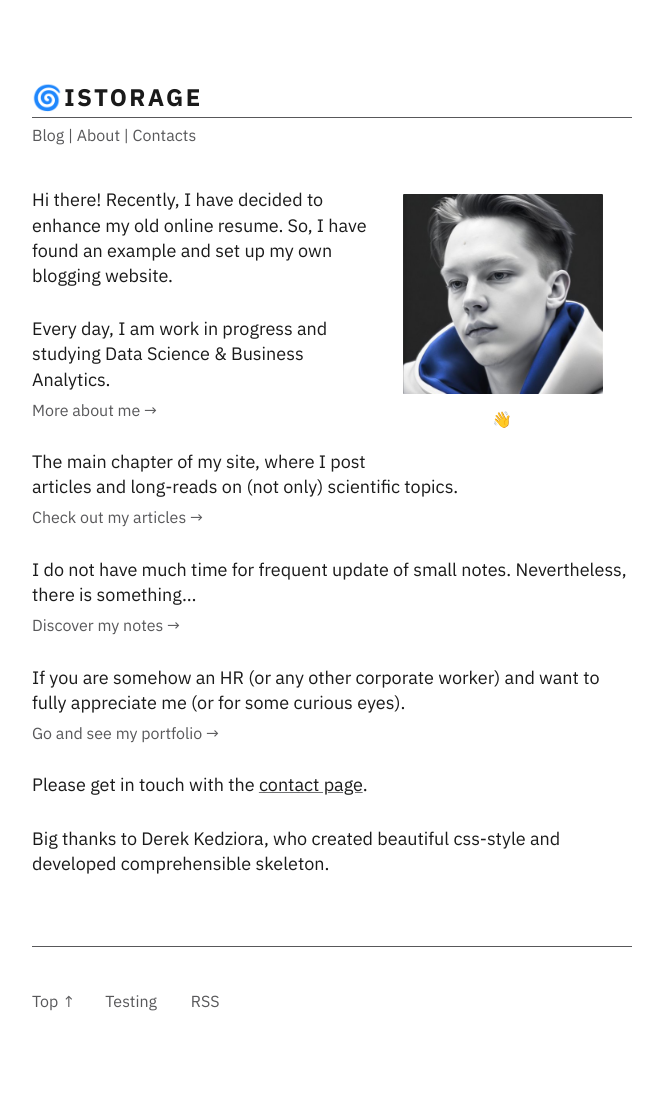
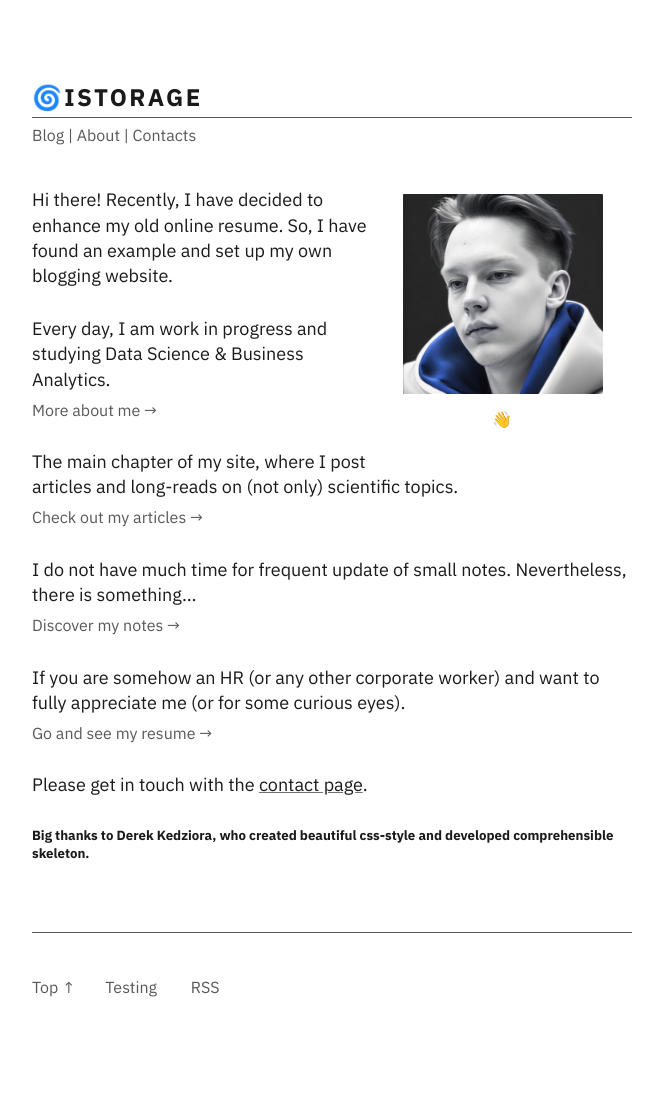
Before and after one commit to suchkow/suchkow.github.io, a Jekyll site: the page built from index.md, in a window 1280 px wide. Shown: the whole page, without its empty margins (308-971 px from the left). Built offline with Jekyll 4.4.1, drawn with Linux system fonts in a browser that asks for light colours.

Commit message:
Minor changes were made.

```diff
--- a/index.md
+++ b/index.md
@@ -19,11 +19,11 @@ I do not have much time for frequent update of small notes. Nevertheless, there
 <a href="/notes" class="internal-link quarter-line-space">Discover my notes&nbsp;→</a>
 
 If you are somehow an HR (or any other corporate worker) and want to fully appreciate me (or for some curious eyes).
-<a href="/portfolio" class="internal-link quarter-line-space">Go and see my portfolio&nbsp;→</a>
+<a href="/resume" class="internal-link quarter-line-space">Go and see my resume&nbsp;→</a>
 
 Please get in touch with the [contact page](/contact).
 
-Big thanks to Derek Kedziora, who created beautiful css-style and developed comprehensible skeleton.
+##### Big thanks to Derek Kedziora, who created beautiful css-style and developed comprehensible skeleton.
 
 <!-- Add you Mastodon handle here if you want to verify it
 
```
